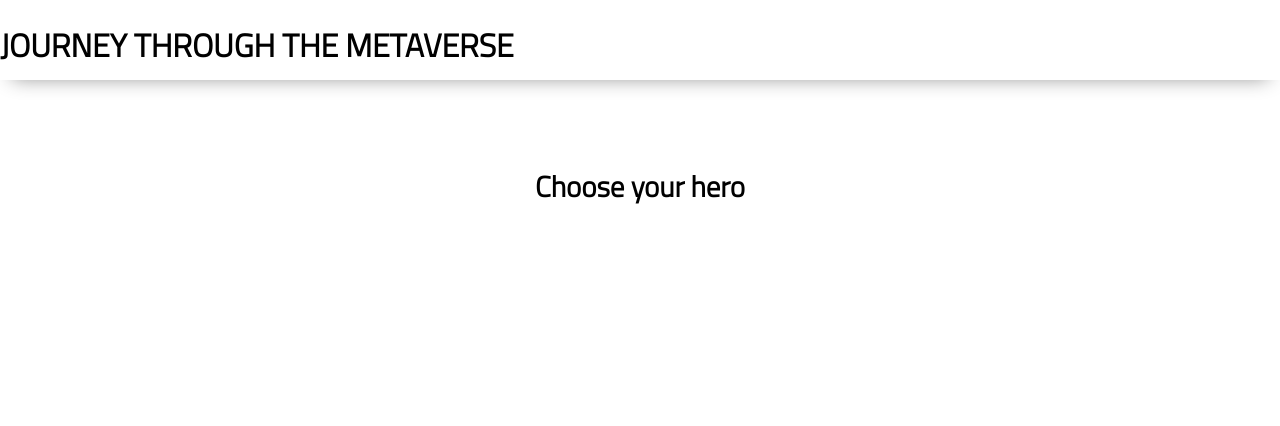
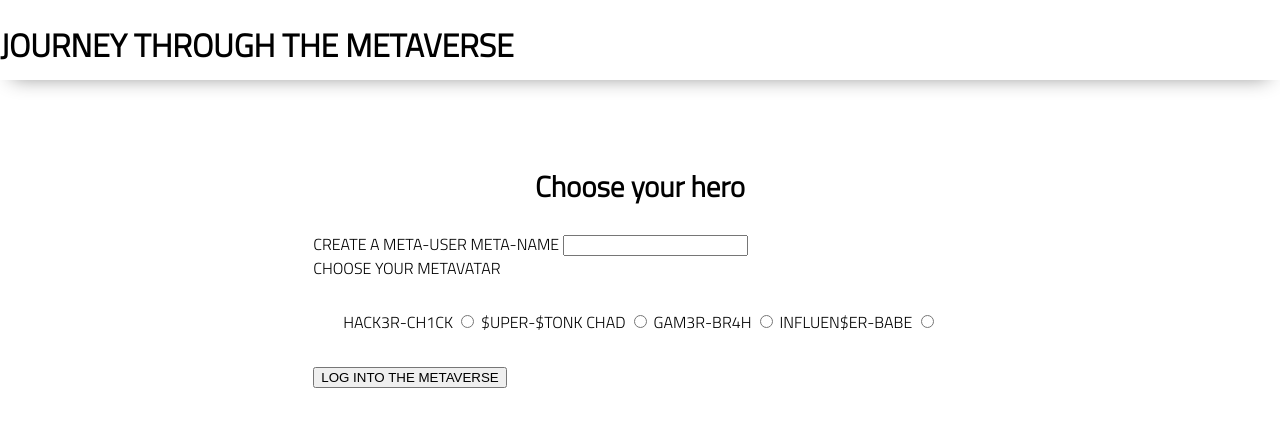
Before and after one commit to spencer-eagleton/lab13-adventure-quest, a website: page index.html in a window 1280 px wide. Drawn offline with Linux system fonts and the light colour scheme.

Commit message:
added html to user page

```diff
--- a/index.html
+++ b/index.html
@@ -28,7 +28,33 @@
             <!-- <img class="main-logo" src="./assets/alchemy-logo.png" /> -->
             <h2>Choose your hero </h2>
 
+            <form id="user-data">
+                <label for="name">
+                    CREATE A META-USER META-NAME
+                    <input name="name" type="text">
+                </label>
+                <LEGEnd>CHOOSE YOUR METAVATAR</LEGEnd>
+                <p id="avatar">
+                <label>
+                    HACK3R-CH1CK
+                    <input type="radio" name="avatar" required value="hacker-chick">
+                </label>
+                <label>
+                    $UPER-$TONK CHAD
+                    <input type="radio" name="avatar" required value="stonk-chad">
+                </label>
+                <label>
+                    GAM3R-BR4H
+                    <input type="radio" name="avatar" required value="gamer-brah">
+                </label>
+                <label>
+                    INFLUEN$ER-BABE
+                    <input type="radio" name="avatar" required value="influencer">
+                </label>
 
+            </p>
+            <button>LOG INTO THE METAVERSE</button>
+            </form>
 
         </section>
     </main>
```
